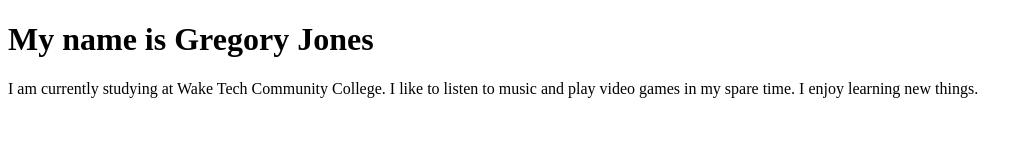
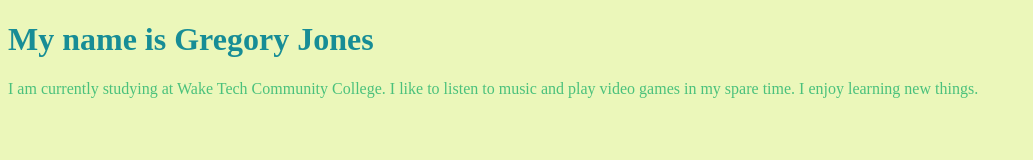
Before and after one commit to GJones0523/GJones0523.github.io, a plain HTML site: page index.html in a window 1280 px wide. Shown: the whole page, without its empty margins (0-1033 px from the left). Drawn offline with Linux system fonts and the light colour scheme.

Commit message:
Update index.html

```diff
--- a/index.html
+++ b/index.html
@@ -4,9 +4,9 @@
     <title>My Personal Introduction
     </title>
     <style>
-      body {background-color: ebf7ba;}
-      h1 {color: 178d96;}
-      p {color: 4ac17c;}
+      body {background-color: #ebf7ba;}
+      h1 {color: #178d96;}
+      p {color: #4ac17c;}
     </style>
   </head>
   <body>
```
